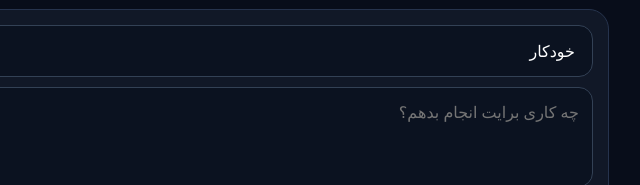
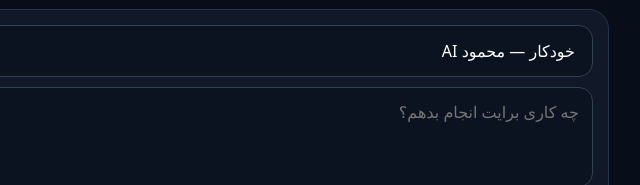
Before and after one commit to mahmoudlg1403-ui/mr-mahmoud-ai, a website: page web/index.html in a window 1280 px wide. Shown: the part 171-356 px from the top of the page, 397-1037 px from the left. Drawn offline with Linux system fonts and the light colour scheme; no server answers.

Commit message:
Update index.html

```diff
--- a/web/index.html
+++ b/web/index.html
@@ -53,7 +53,8 @@ button.voice{background:#7c3aed}
 <div class="card">
 
 <select id="provider">
-<option value="auto">خودکار</option>
+<option value="auto">خودکار — محمود AI</option>
+<option value="groq">محمود AI — رایگان</option>
 <option value="openai">GPT</option>
 <option value="claude">Claude</option>
 </select>
```
